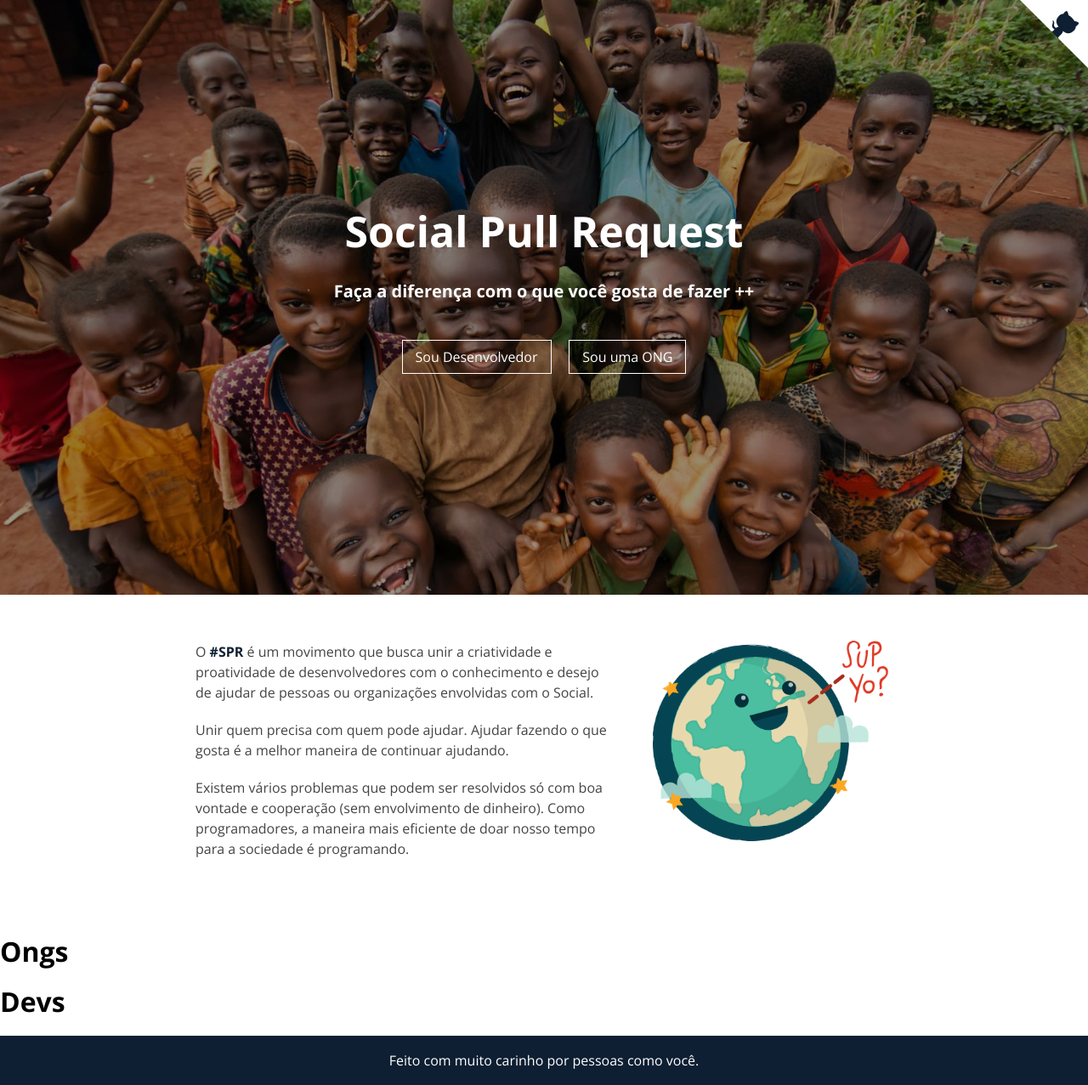
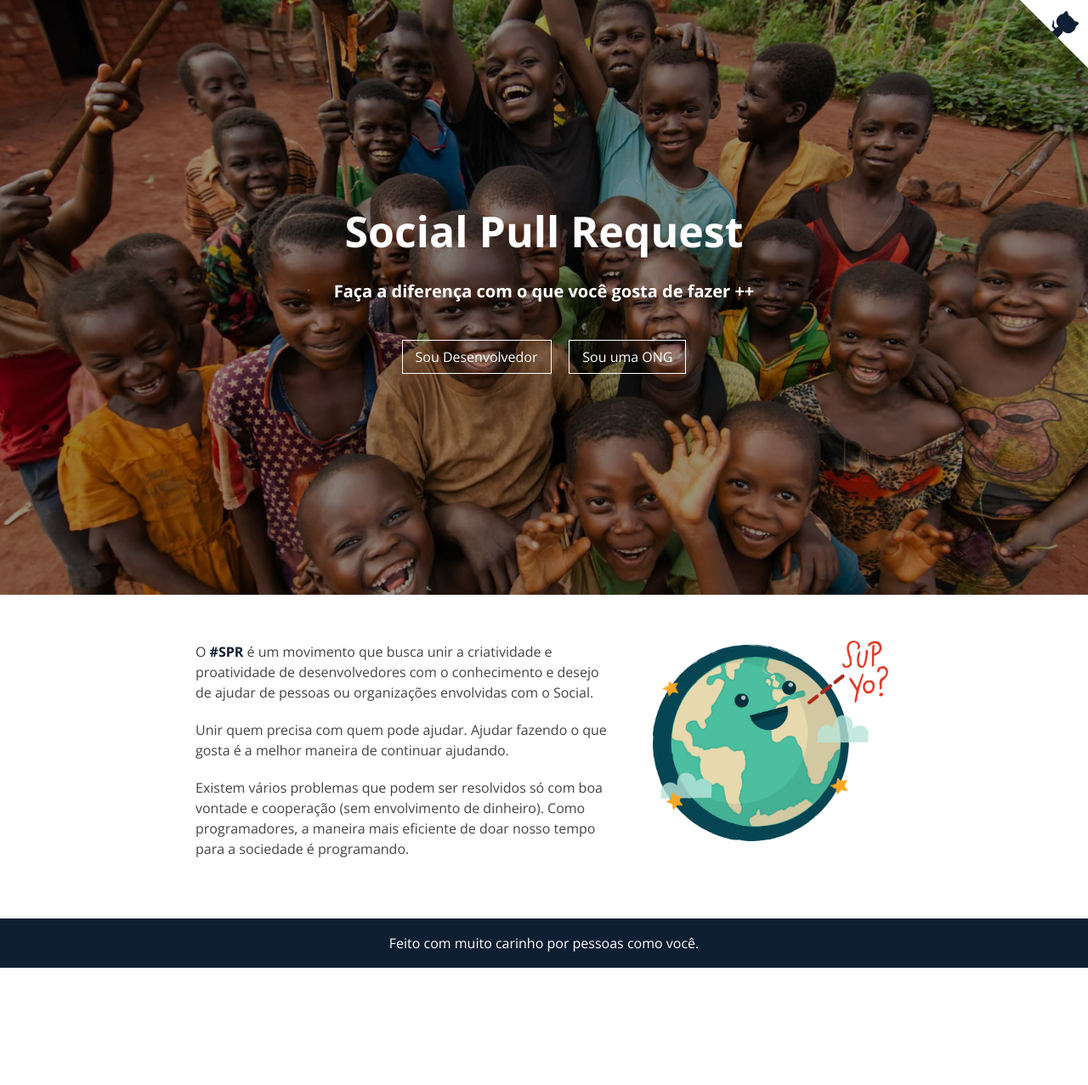
Before and after one commit to socialpullrequest/socialpullrequest.github.io, a Jekyll site: the page built from index.html, in a window 1280 px wide. Shown: the whole page at 85% size. Built offline with Jekyll 4.4.1, drawn with Linux system fonts in a browser that asks for light colours; nearby versions of some CDN libraries; after the commit the page ends 1139 px from its top, so only the background shows below that.

Commit message:
Update index.html
Removing links (devs and orgs) that need to be concluded

```diff
--- a/index.html
+++ b/index.html
@@ -35,15 +35,3 @@ layout: default
     <img src="assets/img/world.png" alt="Mundo">
   </div>
 </section>
-
-<h1>Ongs</h1>
-
-{% for ong in site.data.ongs %}
-  <a href="">{{ ong.name }}</a>
-{% endfor %}
-
-<h1>Devs</h1>
-
-{% for dev in site.data.devs %}
-  <a href="">{{ dev.name }}</a>
-{% endfor %}
```
